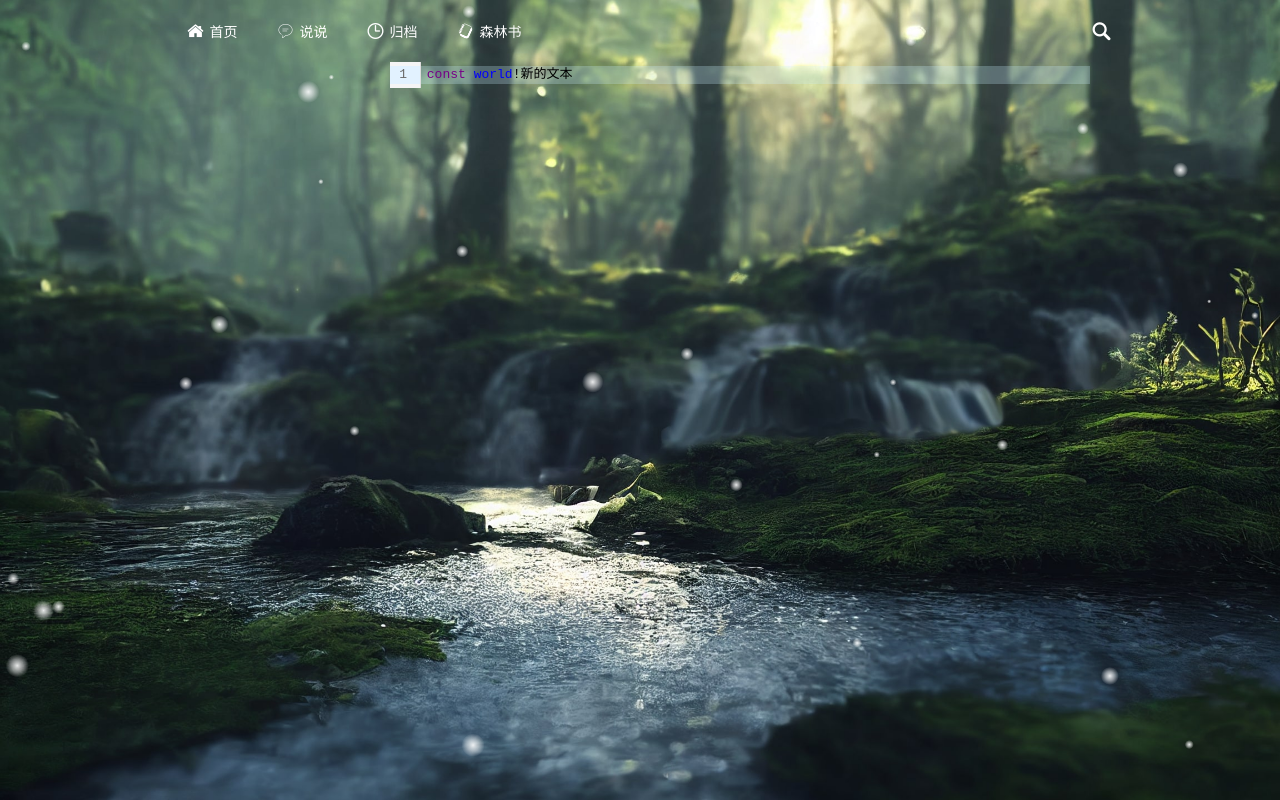
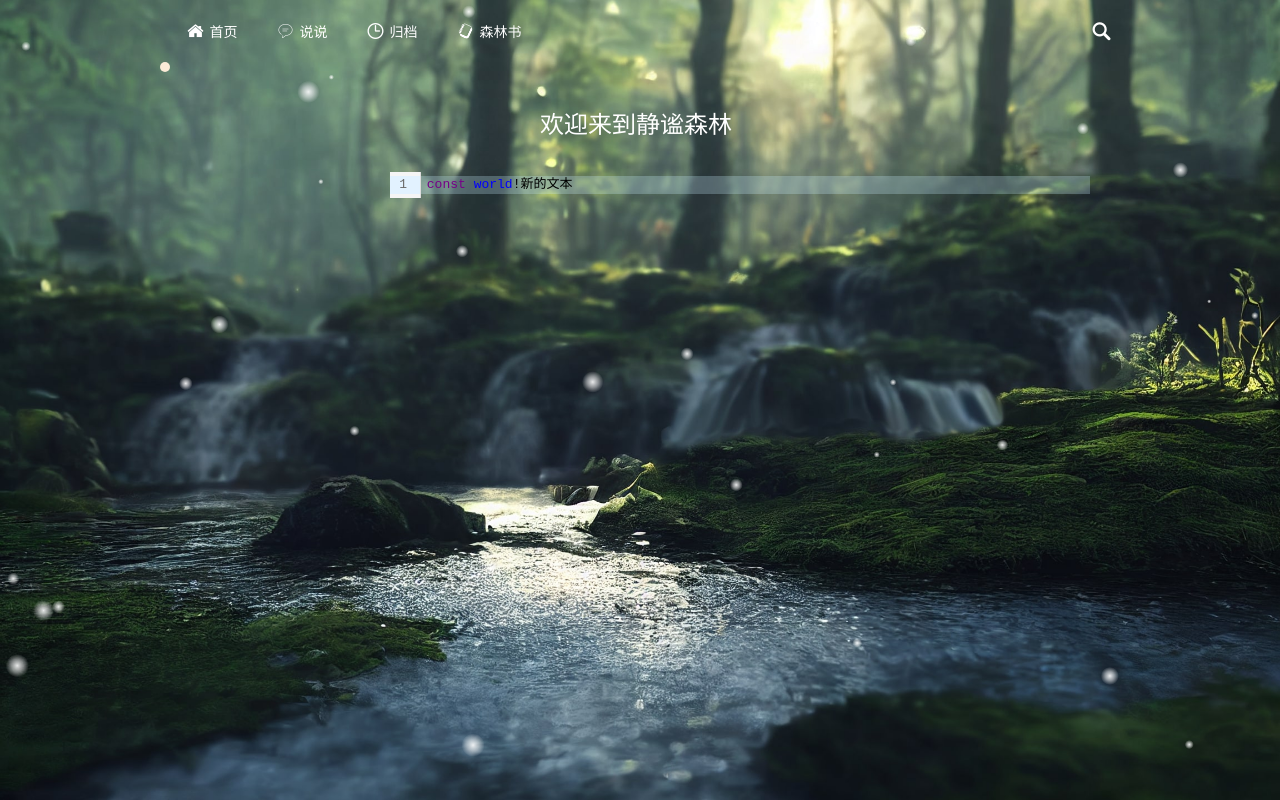
Before and after one commit to hujie328/my_books, a Vue app: page /home/code in a window 1280 px wide. Built offline with nearby package versions, Linux system fonts and the light colour scheme.

Commit message:
动态组件例子

```diff
--- a/src/components/banner/index.vue
+++ b/src/components/banner/index.vue
@@ -13,7 +13,7 @@ const p1t = "欢迎来到静谧森林"
 <style lang="scss" scoped>
 .banner {
     width: 100%;
-    height: 280px;
+    height: 100px;
     display: flex;
     align-items: center;
     justify-content: center;
--- /dev/null
+++ b/src/components/comA.vue
@@ -0,0 +1,12 @@
+<template>
+    <div class="point"></div>
+</template>
+
+<style lang="scss" scoped>
+.point {
+    width: 10px;
+    height: 10px;
+    border-radius: 50%;
+    background-color: aqua;
+}
+</style>
--- /dev/null
+++ b/src/components/comB.vue
@@ -0,0 +1,12 @@
+<template>
+    <div class="point"></div>
+</template>
+
+<style lang="scss" scoped>
+.point {
+    width: 10px;
+    height: 10px;
+    border-radius: 50%;
+    background-color: antiquewhite;
+}
+</style>
--- a/src/views/HomeView.vue
+++ b/src/views/HomeView.vue
@@ -44,12 +44,12 @@
     </head>
     <el-row class="page_content" align="middle" justify="center">
       <el-col :sm="20" :md="18" :xs="24">
-        <!-- <Banner></Banner> -->
+        <component :is="componentList[acComName]"></component>
+        <Banner></Banner>
         <router-view></router-view>
       </el-col>
     </el-row>
-    <component :is="componentList[acComName]"></component>
-    <!-- <Snowflake></Snowflake> -->
+    <Snowflake></Snowflake>
   </div>
 </template>
 
@@ -58,15 +58,27 @@
 import 'element-plus/theme-chalk/display.css'
 import Snowflake from '@/components/snowflake.vue';
 import Banner from '@/components/banner/index.vue';
+import comA from '@/components/comA.vue';
+import comB from '@/components/comB.vue';
 import { ref } from 'vue';
 
 const componentList = {
-  Snowflake,
-  Banner
+  comA,
+  comB
 }
 
-const acComName = ref('Snowflake')
+let isC = ref(true)
 
+const acComName = ref('comA')
+
+setInterval(() => {
+  if (isC.value) {
+    acComName.value = 'comB'
+  } else {
+    acComName.value = 'comA'
+  }
+  isC.value = !isC.value
+}, 5000)
 
 // 搜索款是否展开
 const isExpend = ref(false)
```
